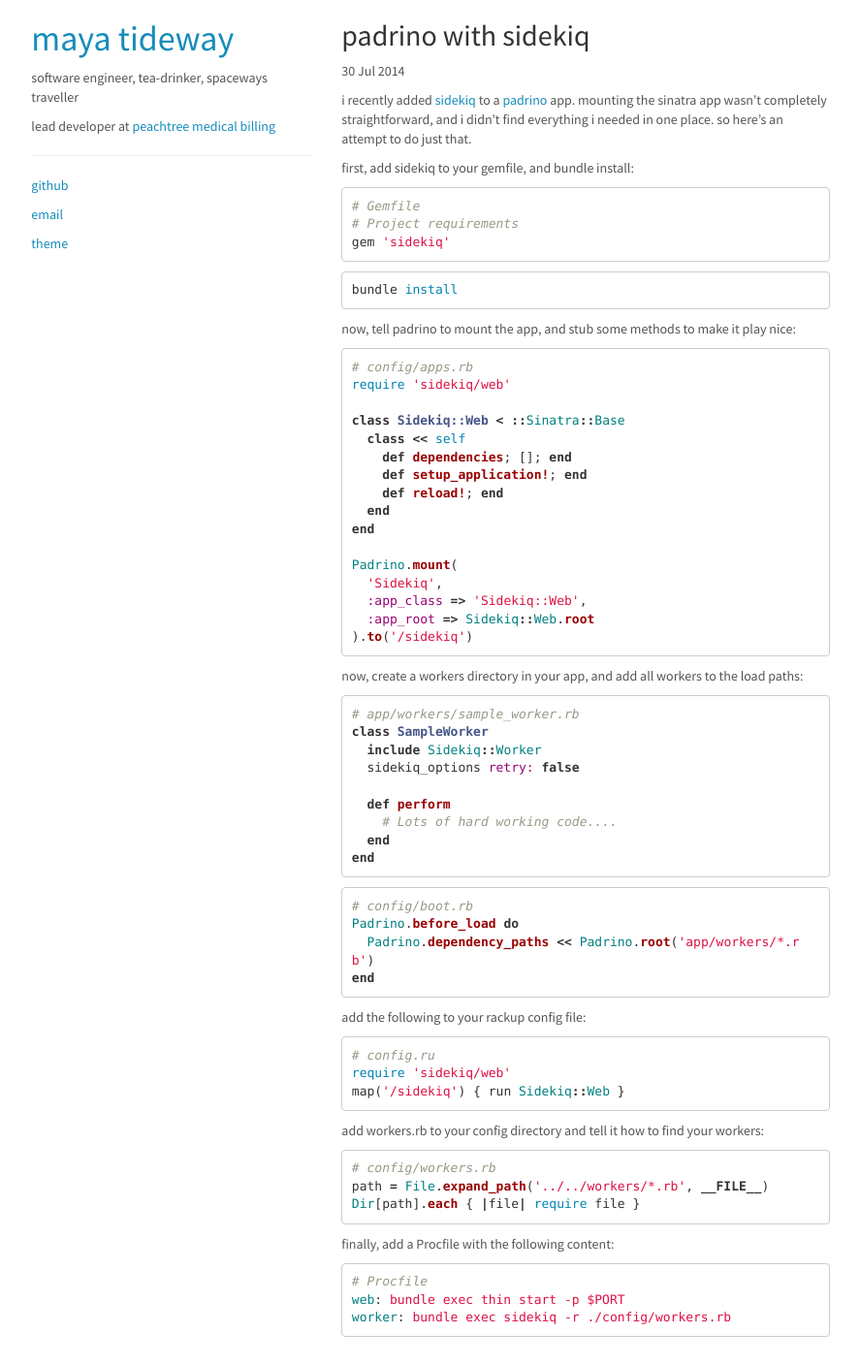
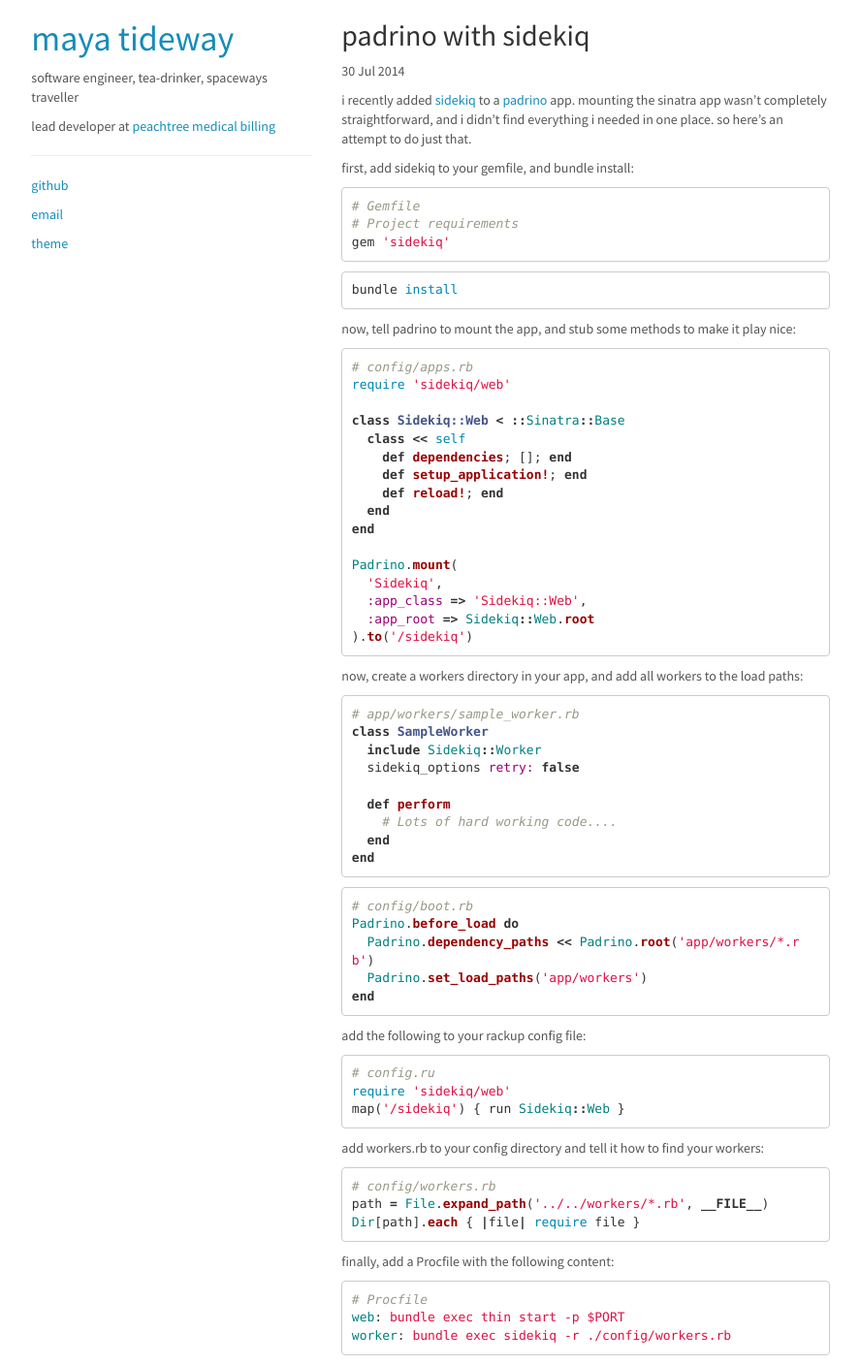
Before and after one commit to imtayadeway/imtayadeway.github.io, a Jekyll site: the page built from _posts/2014-07-04-padrino-with-sidekiq.md, in a window 1280 px wide. Shown: the whole page at 97% size, without its empty margins (196-1083 px from the left). Built offline with Jekyll 4.4.1, drawn with Linux system fonts in a browser that asks for light colours; Markdown is read by kramdown in place of the engine named in the settings.

Commit message:
Set load paths in Padrino.

````diff
--- a/_posts/2014-07-04-padrino-with-sidekiq.md
+++ b/_posts/2014-07-04-padrino-with-sidekiq.md
@@ -62,6 +62,7 @@
 # config/boot.rb
 Padrino.before_load do
   Padrino.dependency_paths << Padrino.root('app/workers/*.rb')
+  Padrino.set_load_paths('app/workers')
 end
 ```
 add the following to your rackup config file:
````
